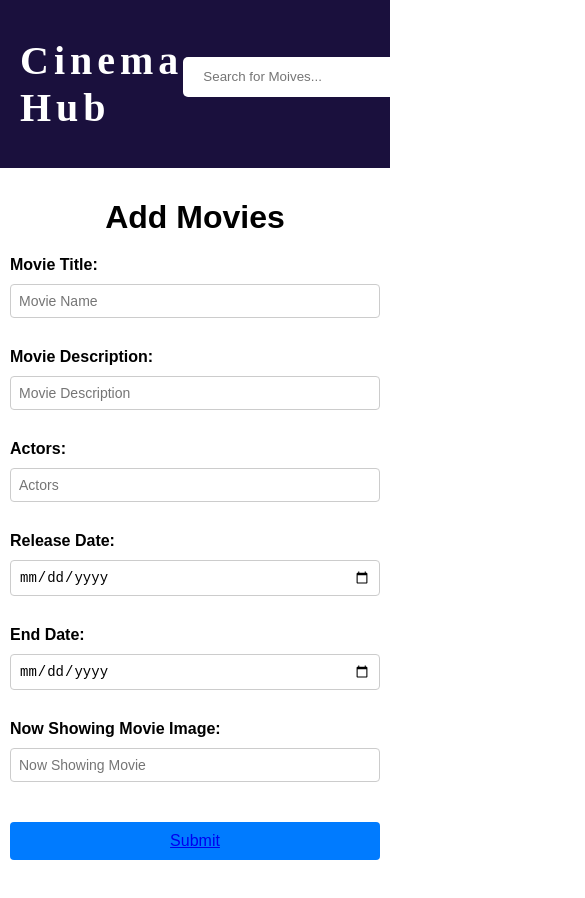
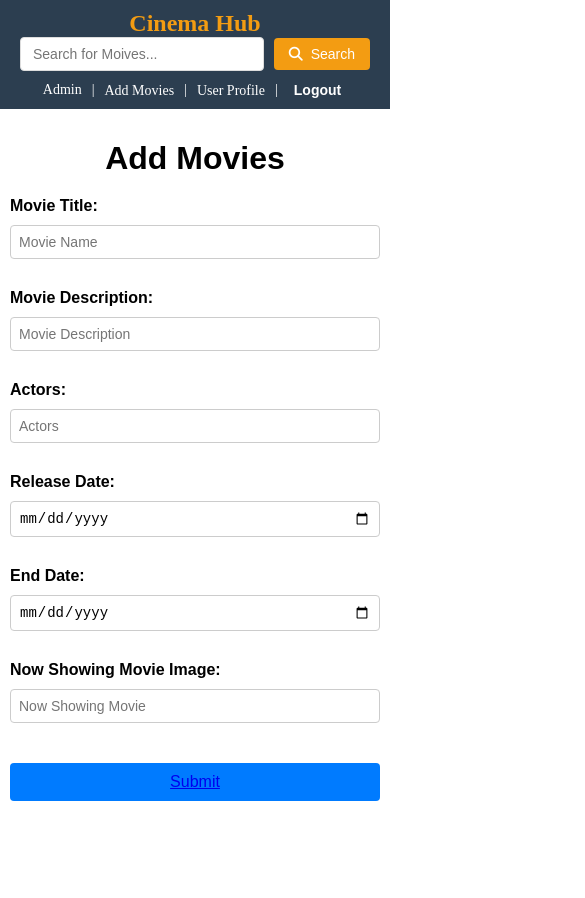
Before and after one commit to DulanWirajith/asdf, a React (Vite) app in the folder cinemabookingsystem-fe/: page /addmovies in a window 390 px wide. Shown: the top 898 px of the page, 585 px wide, since content can reach past the window. After the commit the page ends 844 px from the top, so only its background shows below. Built offline with nearby package versions, Linux system fonts and the light colour scheme; no server answers.

Commit message:
home page styles

```diff
--- a/cinemabookingsystem-fe/src/Components/HomePageCarousel.jsx
+++ b/cinemabookingsystem-fe/src/Components/HomePageCarousel.jsx
@@ -1,6 +1,6 @@
 import { BsArrowLeftCircleFill, BsArrowRightCircleFill } from "react-icons/bs";
+import { useState } from "react";
 import style from "./homepagecarousel.module.css";
-import { useState } from "react";
 
 export default function HomePageCarousel({ data: carouselData }) {
   const [slide, setSlides] = useState(0);
@@ -15,61 +15,38 @@ export default function HomePageCarousel({ data: carouselData }) {
 
   return (
     <div className={style.carouselContainer}>
-      <div className={style.carouselContainer}>
       <div className={style.carousel}>
+        {/* Left Arrow */}
         <BsArrowLeftCircleFill
-            style={{
-              position: "absolute",
-              filter: "drop-shadow(0px 0px 5px #555)",
-              width: "2rem",
-              height: "2rem",
-              color: "white",
-              cursor: "pointer",
-              marginTop: "200px",
-            }}
-            className={style.arrowLeft}
+          className={`${style.arrow} ${style.arrowLeft}`}
           onClick={prevSlide}
         />
-          {carouselData.map((items, index) => {
-            return (
+
+        {/* Carousel Slides */}
+        {carouselData.map((item, index) => (
           <img
-                src={items.src}
-                alt={items.alt}
+            src={item.src}
+            alt={item.alt}
             key={index}
-                className={
-                  slide === index ? `${style.slide}` : `${style.slideHidden}`
-                }
+            className={slide === index ? style.slide : style.slideHidden}
           />
-            );
-          })}
+        ))}
+
+        {/* Right Arrow */}
         <BsArrowRightCircleFill
-            style={{
-              position: "absolute",
-              filter: "drop-shadow(0px 0px 5px #555)",
-              width: "2rem",
-              height: "2rem",
-              color: "white",
-              cursor: "pointer",
-              marginTop: "200px",
-            }}
-            className={style.arrowRight}
+          className={`${style.arrow} ${style.arrowRight}`}
           onClick={nextSlide}
         />
-          <span className={style.indicators}>
-            {carouselData.map((_, index) => {
-              return (
+
+        {/* Indicators */}
+        <div className={style.indicators}>
+          {carouselData.map((_, index) => (
             <button
               key={index}
               onClick={() => setSlides(index)}
-                  className={
-                    slide === index
-                      ? `${style.indicator}`
-                      : `${style.indicatorinactive}`
-                  }
-                ></button>
-              );
-            })}
-          </span>
+              className={slide === index ? style.indicator : style.indicatorinactive}
+            />
+          ))}
         </div>
       </div>
     </div>
--- a/cinemabookingsystem-fe/src/Components/HomePageHeader.jsx
+++ b/cinemabookingsystem-fe/src/Components/HomePageHeader.jsx
@@ -1,12 +1,15 @@
+import React, { useEffect, useState } from "react";
 import { Link } from "react-router-dom";
 import styles from "./homepageheader.module.css";
-import { useEffect, useState } from "react";
 
 export default function HomePageHeader() {
   const [isLoggedIn, setIsLoggedIn] = useState(false);
 
   const logout = () => {
     localStorage.removeItem("token");
+    localStorage.removeItem("email");
+    localStorage.removeItem("role");
+    localStorage.removeItem("id");
     setIsLoggedIn(false);
   };
 
@@ -16,7 +19,6 @@ export default function HomePageHeader() {
       setIsLoggedIn(!!token);
     };
 
-
     const interval = setInterval(checkToken, 500);
 
     return () => clearInterval(interval);
@@ -25,7 +27,14 @@ export default function HomePageHeader() {
   return (
     <header>
       <div className={styles.header}>
-        <h1 className={styles.title}>Cinema Hub</h1>
+        {/* Cinema Hub Title - Clickable Link */}
+        <h1 className={styles.title}>
+          <Link to="/" className={styles.linkStyle}>
+            Cinema Hub
+          </Link>
+        </h1>
+
+        {/* Search Bar */}
         <div className={styles.searchContainer}>
           <input
             className={styles.searchBar}
@@ -36,14 +45,16 @@ export default function HomePageHeader() {
             Search
           </button>
         </div>
+
+        {/* Sign In / Logout Options */}
+        {!isLoggedIn ? (
           <button className={styles.signInButton}>
             <Link to="/signinadminanduser" className={styles.linkStyle}>
               Sign In
             </Link>
           </button>
+        ) : (
           <div className={styles.links}>
-          {isLoggedIn ? (
-            <>
             <Link
               to="/userprofile"
               style={{ textDecoration: "none", color: "white" }}
@@ -66,9 +77,8 @@ export default function HomePageHeader() {
                 <span>Logout</span>
               </Link>
             </button>
-            </>
-          ) : null}
           </div>
+        )}
       </div>
     </header>
   );
--- a/cinemabookingsystem-fe/src/Components/homepagecarousel.module.css
+++ b/cinemabookingsystem-fe/src/Components/homepagecarousel.module.css
@@ -3,18 +3,20 @@
   display: flex;
   justify-content: center;
   align-items: center;
-  width: 1200px;
+  width: 100%;
+  max-width: 1200px;
   height: 500px;
   padding: 10px 20px;
   border-radius: 10px;
   margin: 60px 20px;
+  background-color: #fff; /* Added background color for the carousel */
 }
 
 .carouselContainer {
   display: flex;
   justify-content: center;
   align-items: center;
-  background-color: #2d1b5f;
+  background-color: #fff;
 }
 
 .slide {
@@ -22,22 +24,36 @@
   box-shadow: 0px 0px 7px #666;
   width: 100%;
   height: 100%;
+  object-fit: cover;
+  transition: opacity 0.5s ease;
 }
 
 .slideHidden {
   display: none;
 }
 
+.arrow {
+  position: absolute;
+  width: 2rem;
+  height: 2rem;
+  color: white;
+  cursor: pointer;
+  filter: drop-shadow(0px 0px 5px #555);
+  transition: transform 0.3s ease;
+}
+
 .arrow:hover {
-  cursor: pointer;
+  transform: scale(1.1);
 }
 
 .arrowLeft {
   left: 1rem;
+  margin-top: 200px; /* Adjusted for better vertical positioning */
 }
 
 .arrowRight {
   right: 1rem;
+  margin-top: 200px; /* Adjusted for better vertical positioning */
 }
 
 .indicator,
@@ -49,6 +65,7 @@
   outline: none;
   box-shadow: 0px 0px 5px #555;
   cursor: pointer;
+  transition: background-color 0.3s ease;
 }
 
 .indicator {
@@ -67,3 +84,10 @@
   position: absolute;
   bottom: 1rem;
 }
+
+@media (max-width: 768px) {
+  .carousel {
+    width: 100%;
+    height: 300px; /* Adjusted height for smaller screens */
+  }
+}
--- a/cinemabookingsystem-fe/src/Components/homepageheader.module.css
+++ b/cinemabookingsystem-fe/src/Components/homepageheader.module.css
@@ -1,75 +1,131 @@
+/* homepageheader.module.css */
 .header {
   display: flex;
+  align-items: center;
   justify-content: space-between;
-  align-items: center;
-  margin: 0;
   padding: 10px 20px;
-  background-color: #1a103d;
-  color:white;
+  background-color: #2c3e50;
+  color: white;
+  box-shadow: 0 4px 6px rgba(0, 0, 0, 0.1);
 }
 
-.title{
-  font-size: 40px;
+.title {
+  font-size: 24px;
   font-weight: bold;
-  letter-spacing: 5px;
+  margin: 0;
+  color: #f39c12;
 }
 
 .searchContainer {
   display: flex;
-  gap: 30px;
-  }
+  align-items: center;
+  gap: 10px;
+  flex: 1;
+  justify-content: center;
+}
 
-.searchBar{
-  width: 600px;
-  height: 20px;
-  padding: 10px 20px;
-  border: none;
-  border-radius: 5px;
+.searchBar {
+  padding: 8px 12px;
+  width: 300px;
+  border: 1px solid #ddd;
+  border-radius: 4px;
+  outline: none;
+  font-size: 14px;
+  transition: border-color 0.3s;
+}
+
+.searchBar:focus {
+  border-color: #f39c12;
 }
 
 .searchButton {
-  font-weight: bold;
-  font-size: 15px;
-  padding: 10px 20px;
-  border-radius: 5px;
+  padding: 8px 15px;
+  background-color: #f39c12;
+  color: white;
   border: none;
-  background-color: #F8C300;
-  color: black;
+  border-radius: 4px;
+  font-size: 14px;
   cursor: pointer;
+  display: flex;
+  align-items: center;
+  justify-content: center;
+  transition: background-color 0.3s;
+}
+
+.searchButton:hover {
+  background-color: #e67e22;
 }
 
 .signInButton {
-  padding: 10px 20px;
-  border-radius: 5px;
+  background-color: #34495e;
+  padding: 8px 15px;
+  border-radius: 4px;
   border: none;
-  background-color: #0726ed;
+  font-size: 14px;
   color: white;
-  font-weight: bold;
   cursor: pointer;
+  transition: background-color 0.3s;
+}
+
+.signInButton:hover {
+  background-color: #3b5998;
 }
 
 .linkStyle {
   text-decoration: none;
-  color: white;
+  color: inherit; /* Ensures the color matches the parent element */
+  transition: color 0.3s;
 }
 
 .linkStyle:hover {
-  text-decoration: none;
-  color: white;
+  color: #f39c12; /* Highlight color on hover */
 }
-
 
 .links {
   display: flex;
-  gap: 15px;
-  font-size: 16px;
-  font-weight: bold;
+  align-items: center;
+  gap: 10px;
 }
 
 .links span {
-  cursor: pointer;
+  font-size: 14px;
 }
 
-.links span:hover {
-  color: #f8c300;
+.links button {
+  font-size: 14px;
+  font-weight: bold;
+  color: white;
+  background: none;
+  border: none;
+  cursor: pointer;
+  transition: color 0.3s;
 }
+
+.links button:hover {
+  color: #f39c12;
+}
+
+/* Mobile responsiveness */
+@media (max-width: 768px) {
+  .header {
+    flex-direction: column;
+    align-items: center;
+  }
+
+  .searchContainer {
+    width: 100%;
+    justify-content: center;
+  }
+
+  .searchBar {
+    width: 100%;
+  }
+
+  .signInButton {
+    margin-top: 10px;
+  }
+
+  .links {
+    margin-top: 10px;
+  }
+}
```
Lines whose indentation alone changed are shown as unchanged.
